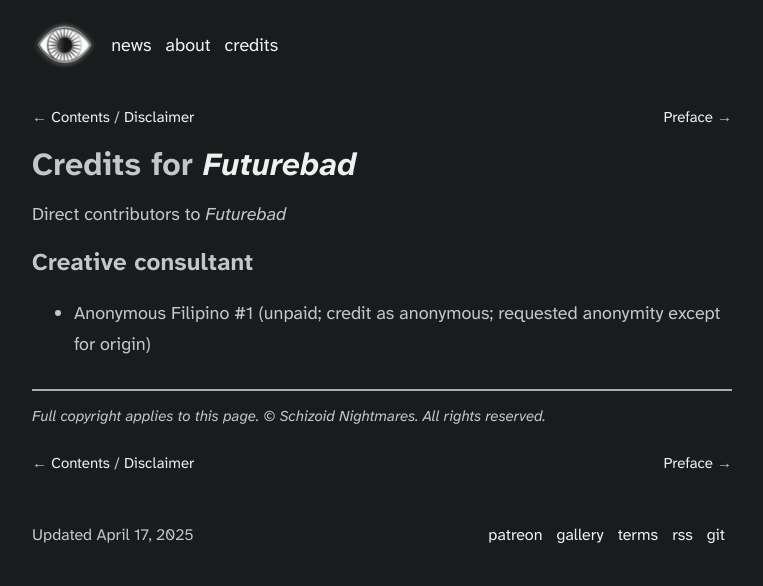
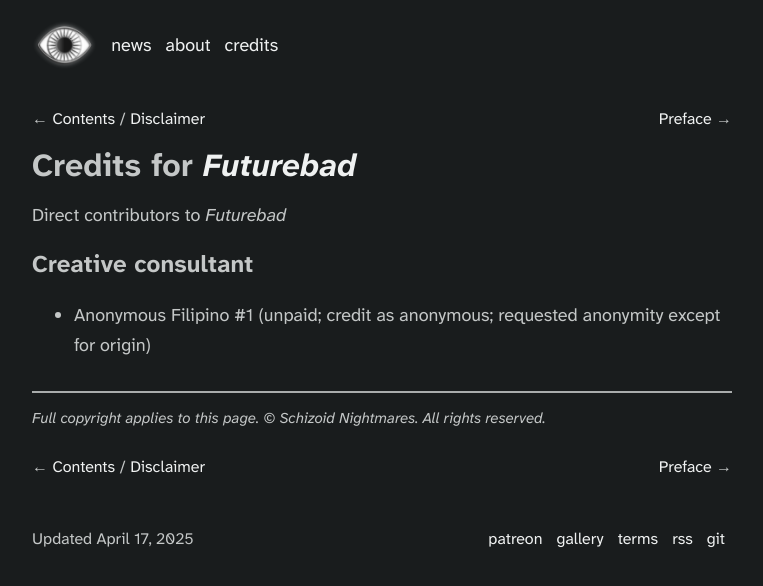
Before and after one commit to schizoidnightmares/schizoidnightmares.com, a Jekyll site: the page built from futurebad/credits.md, in a window 1280 px wide. Shown: the top 586 px of the page, without its empty margins (258-1021 px from the left). Built offline with Jekyll 4.4.1, drawn with Linux system fonts in a browser that asks for light colours.

Commit message:
increasing size of nav links

```diff
--- a/_sass/base.scss
+++ b/_sass/base.scss
@@ -188,7 +188,7 @@
     border-bottom: .1rem solid $color-border;
     border-top: .1rem solid $color-border;
     cursor: default;
-    font-size: 1.5rem;
+    font-size: 1.6rem;
     list-style-type: none;
     margin-bottom: 2rem;
     padding: 2%;
@@ -230,15 +230,12 @@
     &:last-child { margin-top: 2rem; }
     p { margin: 0; }
     ~ h1 { margin-top: 1rem; }
-    .return, .advance { cursor: default; }
-    .return {
-        float: left;
-        font-size: 1.5rem;
+    .return, .advance {
+        cursor: default;
+        font-size: 1.6rem;
     }
-    .advance {
-        float: right;
-        font-size: 1.5rem;
-    }
+    .return { float: left; }
+    .advance { float: right; }
 }
 
 // image captions
--- a/assets/css/responsive.scss
+++ b/assets/css/responsive.scss
@@ -8,7 +8,6 @@
     margin: 1.5rem auto;
     width: auto;
   }
-  .return, .advance { font-size: 1.4rem; }
   .feature {
     &:not(.option) {
       flex-direction: column;
```
